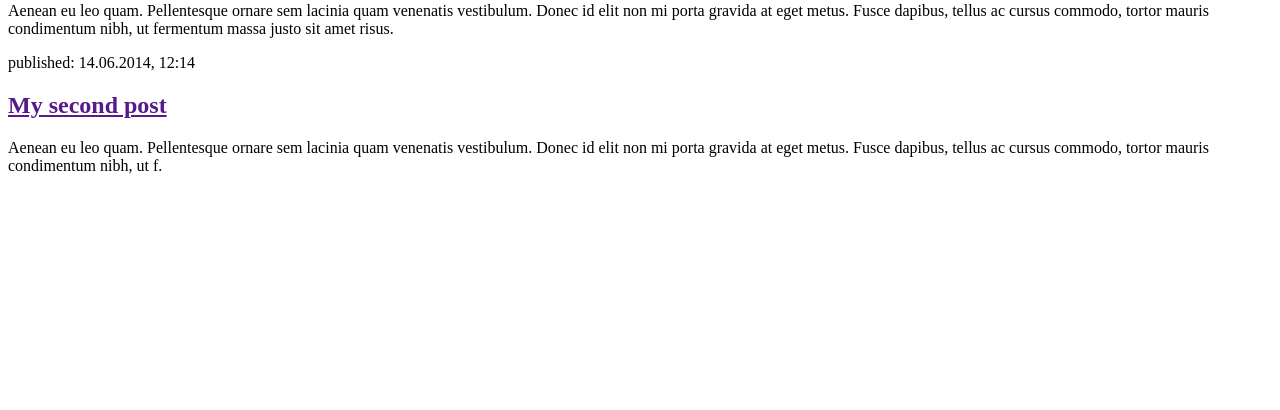
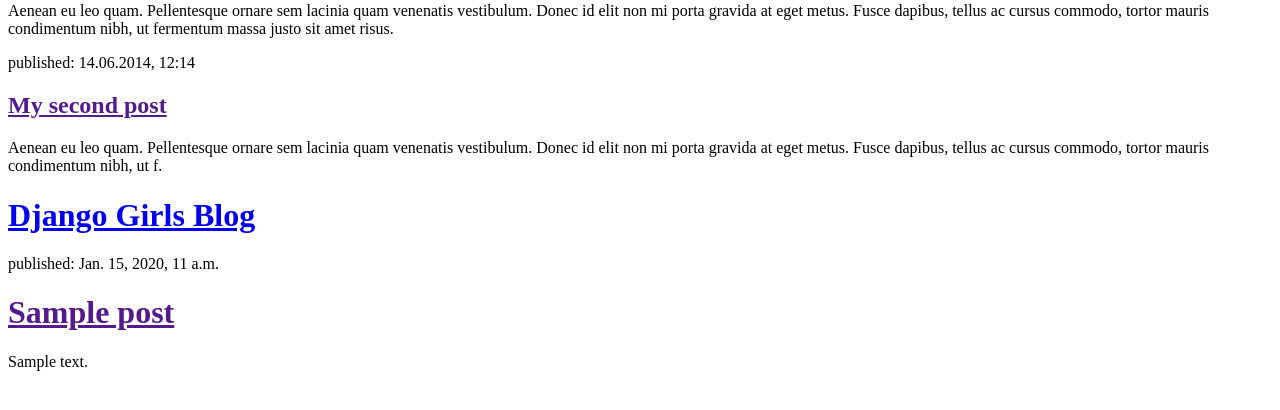
Before and after one commit to StefanWyss/my-first-blog, a Django app: template blog/templates/blog/post_list.html in a window 1280 px wide. Shown: the part 149-559 px from the top of the page. Run offline with Django 3.2, Linux system fonts and the light colour scheme; the template is opened without the code that fills it: values that come from a table or form of the project are taken from there, others are empty; tables that the repository leaves empty hold one stand-in row (values such as "Sample post").

Commit message:
Modified templates to display posts from database.

```diff
--- a/blog/templates/blog/post_list.html
+++ b/blog/templates/blog/post_list.html
@@ -18,5 +18,17 @@
             <h2><a href="">My second post</a></h2>
             <p>Aenean eu leo quam. Pellentesque ornare sem lacinia quam venenatis vestibulum. Donec id elit non mi porta gravida at eget metus. Fusce dapibus, tellus ac cursus commodo, tortor mauris condimentum nibh, ut f.</p>
         </div>
+
+        <div>
+            <h1><a href="/">Django Girls Blog</a></h1>
+        </div>
+
+        {% for post in posts %}
+        <div>
+            <p>published: {{ post.published_date }}</p>
+            <h1><a href="">{{ post.title }}</a></h1>
+            <p>{{ post.text|linebreaksbr }}</p>
+        </div>
+        {% endfor %}
     </body>
 </html>
--- a/blog/views.py
+++ b/blog/views.py
@@ -1,4 +1,7 @@
 from django.shortcuts import render
+from django.utils import timezone
+from .models import Post
 
 def post_list(request):
-    return render(request, 'blog/post_list.html', {})
+    posts = Post.objects.filter(published_date__lte=timezone.now()).order_by('published_date')
+    return render(request, 'blog/post_list.html', {'posts': posts})
```
